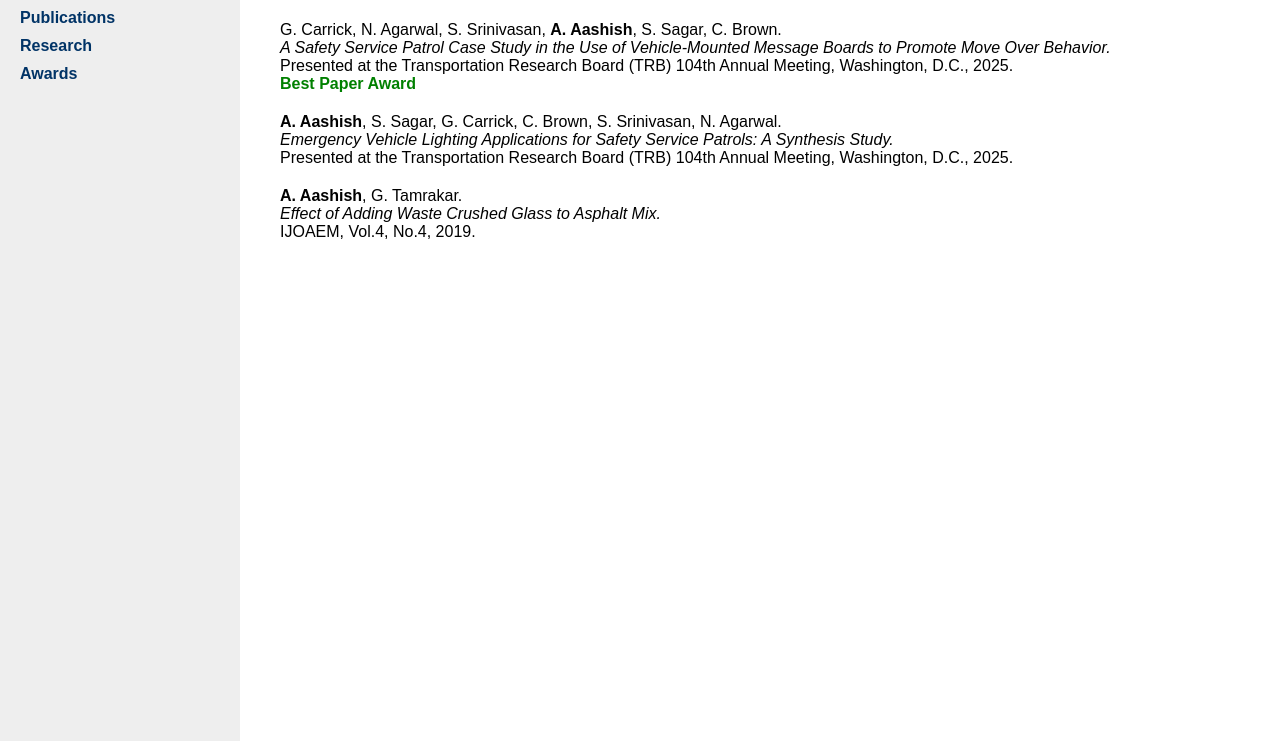
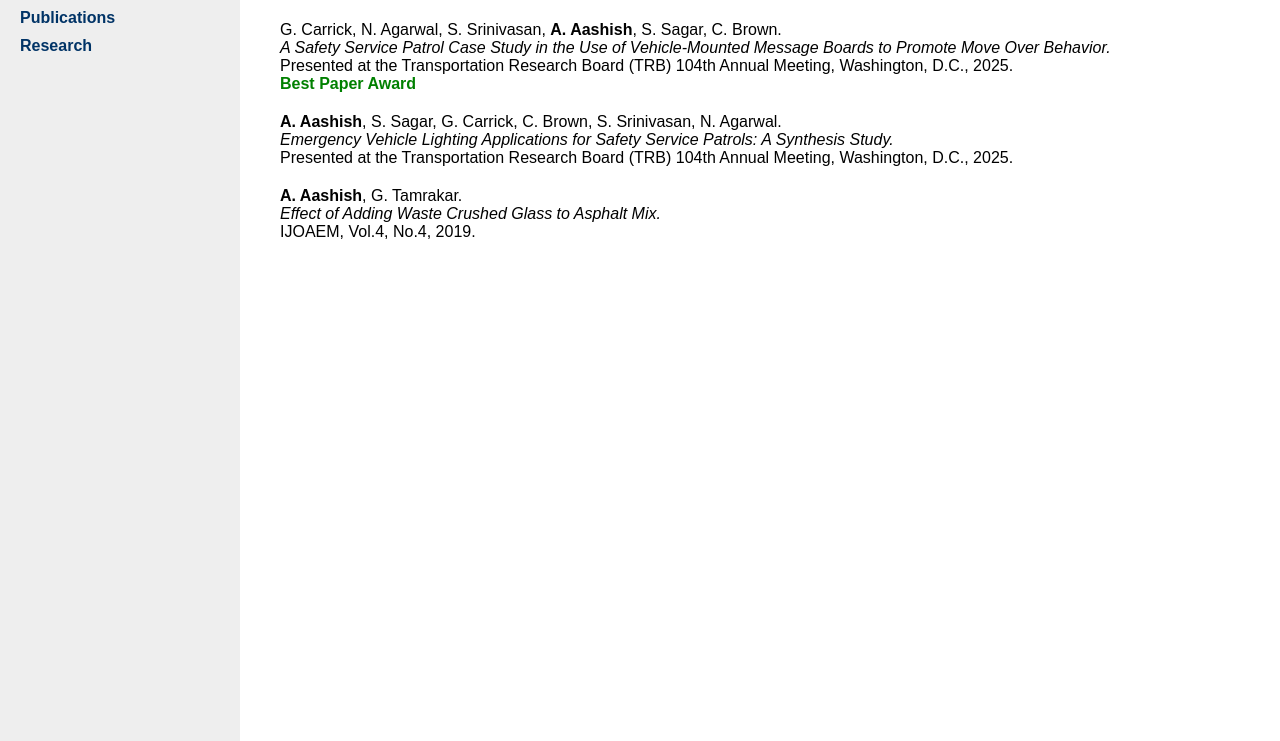
Before and after one commit to aaashish1/aaashish1.github.io, a plain HTML site: page Publications.html in a window 1280 px wide. Shown: the part 99-840 px from the top of the page. Drawn offline with Linux system fonts and the light colour scheme.

Commit message:
Update Publications.html

```diff
--- a/Publications.html
+++ b/Publications.html
@@ -59,7 +59,6 @@
     <a href="index.html">Home</a>
     <a href="Publications.html">Publications</a>
     <a href="research.html">Research</a>
-    <a href="awards.html">Awards</a>
   </div>
   <div class="main-content">
     <h1>Presentations and Publications</h1>
```
